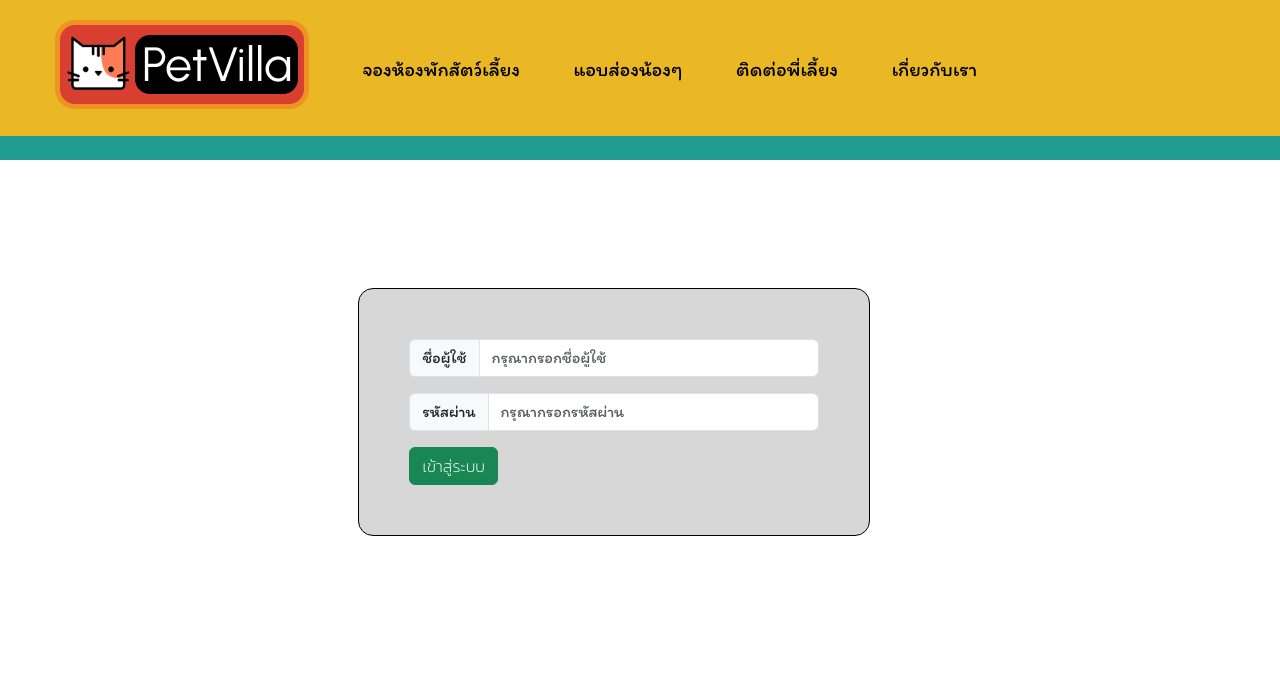
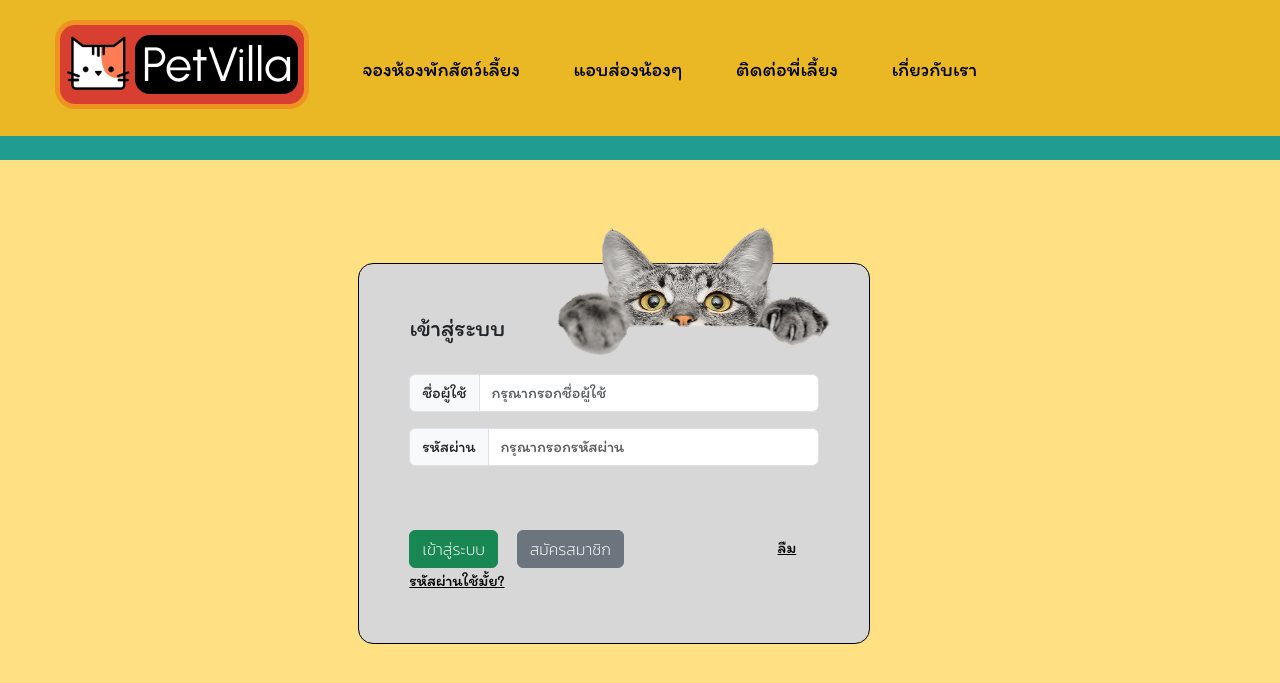
Before and after one commit to IZoom7/CatHotel, a PHP site: page /login.html in a window 1280 px wide. Shown: the top 683 px of the page. Run offline with PHP 8.4, Linux system fonts and the light colour scheme; some libraries are stand-ins or nearby versions.

Commit message:
sixth commit

```diff
--- a/index.html
+++ b/index.html
@@ -2,7 +2,7 @@
 <html lang="en">
 <head>
     <meta charset="UTF-8">
-    <meta name="viewport" content="width=device-width, initial-scale=1.0">
+    <!-- <meta name="viewport" content="width=device-width, initial-scale=1.0"> -->
     <title>PetVilla</title>
     <link rel="stylesheet" href="meowstyle.css">
     <script src="https://cdn.jsdelivr.net/npm/bootstrap@5.3.1/dist/js/bootstrap.bundle.min.js" integrity="sha384-HwwvtgBNo3bZJJLYd8oVXjrBZt8cqVSpeBNS5n7C8IVInixGAoxmnlMuBnhbgrkm" crossorigin="anonymous"></script>
@@ -151,7 +151,6 @@
                             <li class="list-group-item p-2"><i class="fa fa-times text-danger mr-2"></i>❌ ติดต่อพี่เลี้ยงได้ตลอด 24 ชั่วโมง</li>
                             <li class="list-group-item p-2"><i class="fa fa-times text-danger mr-2"></i>❌   ปรึกษาสัตว์แพทย์ฟรี</li>
                             <li class="list-group-item p-2"><i class="fa fa-times text-danger mr-2"></i>❌   บริการอาบน้ำ & ตัดขน</li>
-                            <li class="list-group-item p-2"><i class="fa fa-times text-danger mr-2"></i>❌   กล้องสำหรับการดูเหล่าสัตว์เลี้ยง</li>
                             <li class="list-group-item p-2"><i class="fa fa-times text-danger mr-2"></i>❌   บริการรับ-ส่งสัตว์เลี้ยงถึงหน้าบ้าน(ไม่เกิน 20 กม.)</li>
                         </ul>
                     </div>
@@ -179,7 +178,6 @@
                             <li class="list-group-item p-2"><i class="fa fa-times text-danger mr-2"></i>❌ ติดต่อพี่เลี้ยงได้ตลอด 24 ชั่วโมง</li>
                             <li class="list-group-item p-2"><i class="fa fa-times text-danger mr-2"></i>❌   ปรึกษาสัตว์แพทย์ฟรี</li>
                             <li class="list-group-item p-2"><i class="fa fa-times text-danger mr-2"></i>✅   บริการอาบน้ำ & ตัดขน</li>
-                            <li class="list-group-item p-2"><i class="fa fa-times text-danger mr-2"></i>✅   กล้องสำหรับการดูเหล่าสัตว์เลี้ยง</li>
                             <li class="list-group-item p-2"><i class="fa fa-times text-danger mr-2"></i>❌   บริการรับ-ส่งสัตว์เลี้ยงถึงหน้าบ้าน(ไม่เกิน 20 กม.)</li>
                         </ul>
                     </div>
@@ -207,7 +205,6 @@
                             <li class="list-group-item p-2"><i class="fa fa-times text-danger mr-2"></i>✅ ติดต่อพี่เลี้ยงได้ตลอด 24 ชั่วโมง</li>
                             <li class="list-group-item p-2"><i class="fa fa-times text-danger mr-2"></i>✅   ปรึกษาสัตว์แพทย์ฟรี</li>
                             <li class="list-group-item p-2"><i class="fa fa-times text-danger mr-2"></i>✅   บริการอาบน้ำ & ตัดขน</li>
-                            <li class="list-group-item p-2"><i class="fa fa-times text-danger mr-2"></i>✅   กล้องสำหรับการดูเหล่าสัตว์เลี้ยง</li>
                             <li class="list-group-item p-2"><i class="fa fa-times text-danger mr-2"></i>✅   อาหารสำหรับ Exotic Pets โดยเฉพาะ</li>
                             <li class="list-group-item p-2"><i class="fa fa-times text-danger mr-2"></i>✅   บริการรับ-ส่งสัตว์เลี้ยงถึงหน้าบ้าน(ไม่เกิน 20 กม.)</li>
                         </ul>
--- a/login.html
+++ b/login.html
@@ -11,9 +11,10 @@
     <link rel="preconnect" href="https://fonts.gstatic.com" crossorigin>
     <link href="https://fonts.googleapis.com/css2?family=Itim&family=Kanit:wght@200&family=Noto+Sans+Thai:wght@300&display=swap" rel="stylesheet">
     <link rel="icon" href="/img/cat_icon01.png" >
+    <script src="https://cdn.jsdelivr.net/npm/sweetalert2@10"></script>
 
 </head>
-<body class="loginmenu">
+<body style="background-color: #ffe082;" class="loginmenu">
     <nav>
         <a id="MeowVilla" href="index.html"><img src="/img/PetVilla_Logo.png" alt=""></a>
         <a href="#">จองห้องพักสัตว์เลี้ยง</a>
@@ -26,6 +27,8 @@
         <br>
     </div>
    <div class="login-bar">
+    <h4>เข้าสู่ระบบ</h4><br>
+    <img style="width: 280px; height: 130px; position: absolute; bottom: 55.4%; right: 35%;" src="/img/cat_peek02.png" alt="">
         <form action="#" method="post" id="login-form">
 
             <div class="input-group mb-3">
@@ -36,11 +39,16 @@
             <div class="input-group mb-3">
                 <span class="input-group-text" id="basic-addon1">รหัสผ่าน</span>
                 <input type="password" class="form-control" placeholder="กรุณากรอกรหัสผ่าน" aria-label="กรุณากรอกรหัสผ่าน" aria-describedby="basic-addon1" name="password">
-            </div>
+            </div><br><br>
 
-            <input class="btn btn-success" type="submit" value="เข้าสู่ระบบ">
-
+            <input style="margin-right: 15px;" class="btn btn-success" type="submit" value="เข้าสู่ระบบ">
+            <a style="margin-right: 150px;" class="btn btn-secondary" href="#">สมัครสมาชิก</a>
+            <a style="text-decoration: underline; color: black;" href="#">ลืมรหัสผ่านใช้มั้ย?</a>
 
         </form>
    </div>
+
+   <script src="meowjs.js"></script>
+
+
 </body>
--- /dev/null
+++ b/meowjs.js
@@ -0,0 +1,21 @@
+document.addEventListener('DOMContentLoaded', function () {
+    const loginForm = document.getElementById('login-form');
+
+    loginForm.addEventListener('submit', function (e) {
+        e.preventDefault();
+
+        const username = loginForm.elements.username.value;
+        const password = loginForm.elements.password.value;
+
+        if (!username || !password) {
+            Swal.fire({
+                icon: 'error',
+                title: 'เกิดข้อผิดพลาด',
+                text: 'กรุณากรอกชื่อผู้ใช้และรหัสผ่าน',
+            });
+        } else {
+            // ทำการ submit แบบปกติ
+            loginForm.submit();
+        }
+    });
+});
--- a/meowstyle.css
+++ b/meowstyle.css
@@ -273,7 +273,7 @@ nav a
     border-radius: 15px;
     border: 0.1px solid black;
     background-color: #d7d7d7;
-    margin-top: 10%;
+    margin-top: 8%;
     margin-left: 28%;
     padding: 50px;
     width: 40%;
```
Also changed, not shown: img/cat_peek02.png (added).
